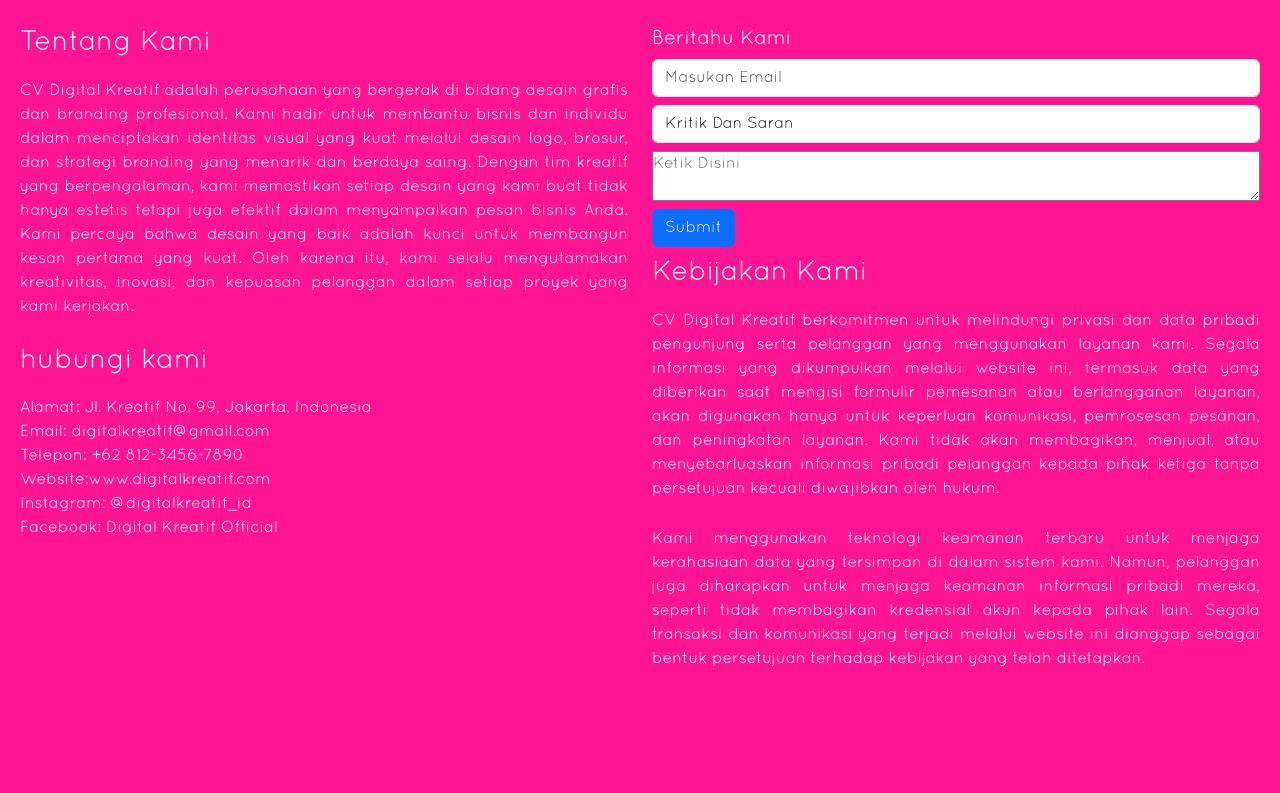
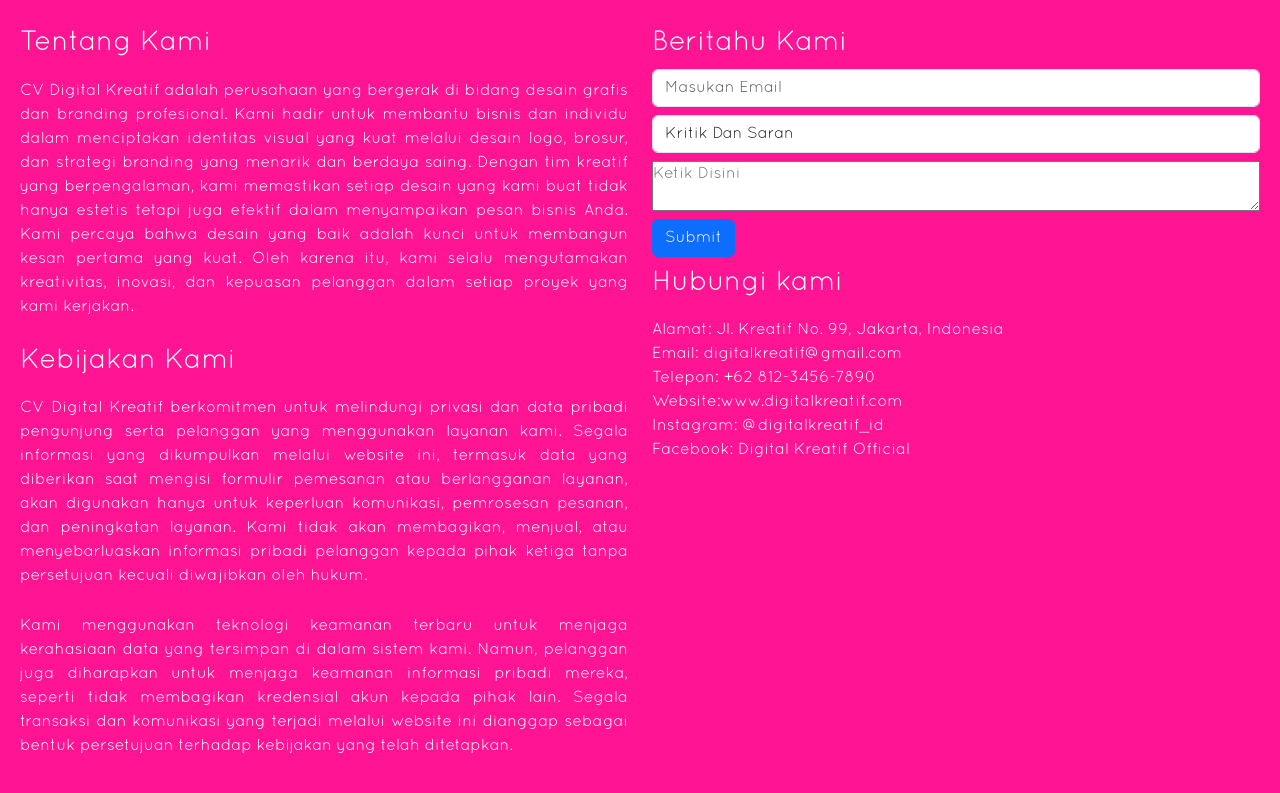
Before and after one commit to AngelinaParamitha2327240018/24252-PAW1-Tugas1, a plain HTML site: page lainnya.html in a window 1280 px wide. Shown: the part 83-876 px from the top of the page. Drawn offline with nearby package versions, Linux system fonts and the light colour scheme.

Commit message:
update lainnya.html

```diff
--- a/lainnya.html
+++ b/lainnya.html
@@ -25,25 +25,8 @@
                     Dengan tim kreatif yang
                     berpengalaman, kami memastikan setiap desain yang kami buat tidak hanya estetis tetapi juga efektif dalam menyampaikan pesan bisnis Anda.
                     Kami percaya bahwa desain yang baik adalah kunci untuk membangun kesan pertama yang kuat. Oleh karena itu, kami selalu mengutamakan kreativitas,
-                    inovasi, dan kepuasan pelanggan dalam setiap proyek yang kami kerjakan.</p>
-                <h3>hubungi kami</h3>
-                <p>Alamat: Jl. Kreatif No. 99, Jakarta, Indonesia <br>
-                    Email: <a href="">digitalkreatif@gmail.com</a><br>
-                    Telepon: +62 812-3456-7890<br>
-                    Website:<a href="">www.digitalkreatif.com</a><br>
-                    Instagram:<a href=""> @digitalkreatif_id</a><br>
-                    Facebook: <a href="">Digital Kreatif Official</a><br>
+                    inovasi, dan kepuasan pelanggan dalam setiap proyek yang kami kerjakan.
                 </p>
-            </div>
-            <div class="col-lg-6 col-sm-12">
-                <h5>Beritahu Kami</h5>
-                <input type="email" name="" id="" class="form-control mt-2" placeholder="Masukan Email">
-                <select name="pilihan" id="" class="form-control mt-2">
-                    <option value="k&S" class="form-control">Kritik Dan Saran</option>
-                    <option value="bug" class="form-control">Bug</option>
-                </select>
-                <textarea name="text" id="text" placeholder="Ketik Disini" class="from-control mt-2 w-100"></textarea><br>
-                <button type="submit" class="btn btn-primary">Submit</button>
 
                 <h3>Kebijakan Kami</h3>
                 <p>CV Digital Kreatif berkomitmen untuk melindungi privasi dan data pribadi pengunjung serta pelanggan yang
@@ -58,6 +41,26 @@
                     akun kepada pihak lain. Segala transaksi dan komunikasi yang terjadi melalui website ini dianggap sebagai bentuk persetujuan
                     terhadap kebijakan yang telah ditetapkan.
                 </p>
+
+            </div>
+            <div class="col-lg-6 col-sm-12">
+                <h3>Beritahu Kami</h3>
+                <input type="email" name="" id="" class="form-control mt-2" placeholder="Masukan Email">
+                <select name="pilihan" id="" class="form-control mt-2">
+                    <option value="k&S" class="form-control">Kritik Dan Saran</option>
+                    <option value="bug" class="form-control">Bug</option>
+                </select>
+                <textarea name="text" id="text" placeholder="Ketik Disini" class="from-control mt-2 w-100"></textarea><br>
+                <button type="submit" class="btn btn-primary">Submit</button>
+
+                <h3>Hubungi kami</h3>
+                <p>Alamat: Jl. Kreatif No. 99, Jakarta, Indonesia <br>
+                    Email: <a href="">digitalkreatif@gmail.com</a><br>
+                    Telepon: +62 812-3456-7890<br>
+                    Website:<a href="">www.digitalkreatif.com</a><br>
+                    Instagram:<a href=""> @digitalkreatif_id</a><br>
+                    Facebook: <a href="">Digital Kreatif Official</a><br>
+                </p>
             </div>
         </div>
     </div>
```
